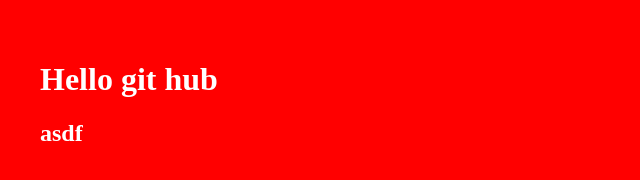
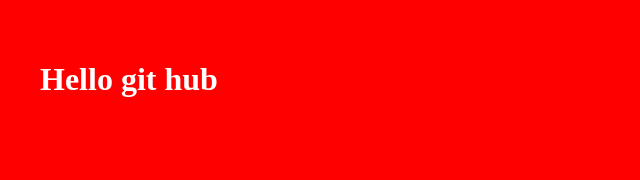
Before and after one commit to Yasir-Sakhizada/Git-hub-Test, a plain HTML site: page index.html in a window 1280 px wide. Shown: the full height of the page, 0-640 px from the left. Drawn offline with Linux system fonts and the light colour scheme.

Commit message:
Update index.html

```diff
--- a/index.html
+++ b/index.html
@@ -9,6 +9,5 @@
 </head>
 <body>
     <h1>Hello git hub</h1>
-    <h2>asdf</h2>
 </body>
 </html>
```
